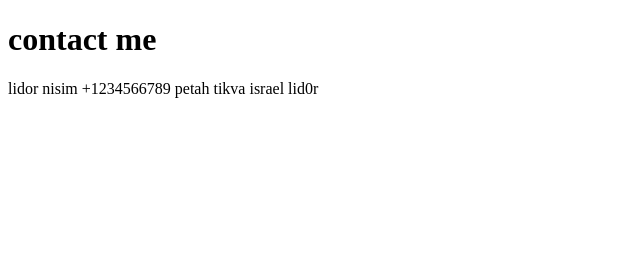
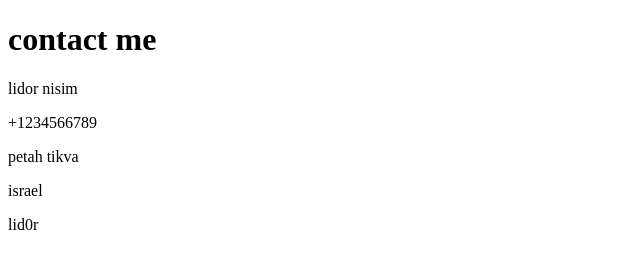
Before and after one commit to 1id0r/html-portfolio, a plain HTML site: page contactme.html in a window 1280 px wide. Shown: the whole page, without its empty margins (0-640 px from the left). Drawn offline with Linux system fonts and the light colour scheme.

Commit message:
Update contactme.html

```diff
--- a/contactme.html
+++ b/contactme.html
@@ -7,6 +7,10 @@
   </head>
   <body>
     <h1>contact me</h1>
-    lidor nisim +1234566789 petah tikva israel lid0r
+    <p>lidor nisim</p>
+    <p>+1234566789</p>
+    <p>petah tikva</p>
+    <p>israel</p>
+    <p>lid0r</p>
   </body>
 </html>
```
